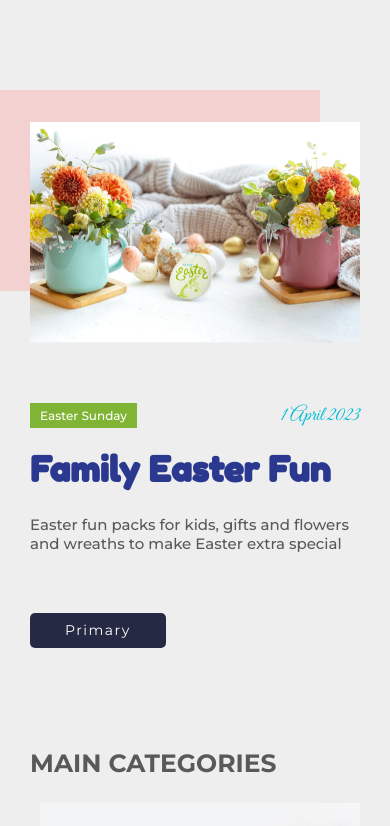
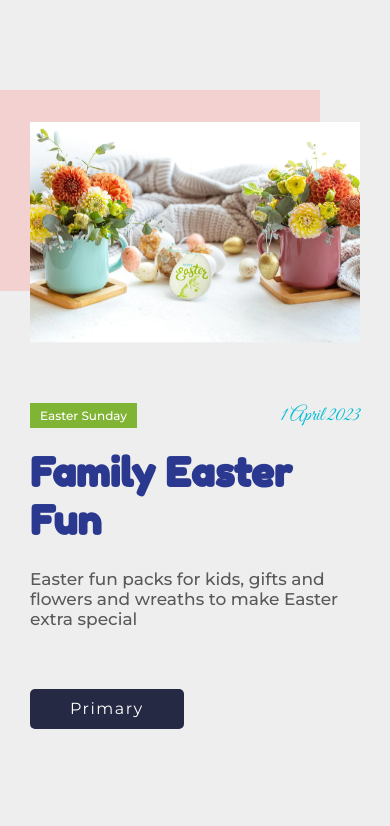
Before and after one commit to RejownAhmed/htmlComponent, a plain HTML site: page index.html in a window 390 px wide. Shown: the top 826 px of the page. Drawn offline with Linux system fonts and the light colour scheme; a web font is replaced by a local one.

Commit message:
Hero Button Edited

```diff
--- a/css/style.css
+++ b/css/style.css
@@ -159,7 +159,7 @@ section{
         line-height: 45px;
         height: 45px;
         padding: 0 35px;
-        font-size: 14px;
+        font-size: 16px;
     }
 }
 @media only screen and (max-width: 992px) {
@@ -167,17 +167,17 @@ section{
         grid-template-columns: repeat(1, 1fr);
     }
     .hero-section__content-title{
-        font-size: 35px;
+        font-size: 40px;
         margin-bottom: 25px;
     }
     .hero-section__content-text{
-        font-size: 15px;
+        font-size: 17px;
     }
     .hero-section__content-button {
         margin-top: 60px;
-        line-height: 35px;
-        height: 35px;
-        padding: 0 35px;
+        line-height: 40px;
+        height: 40px;
+        padding: 0 40px;
     }
 }
 
```
